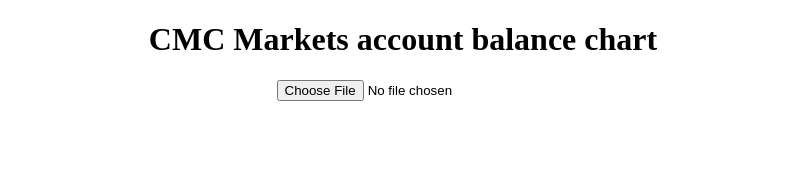
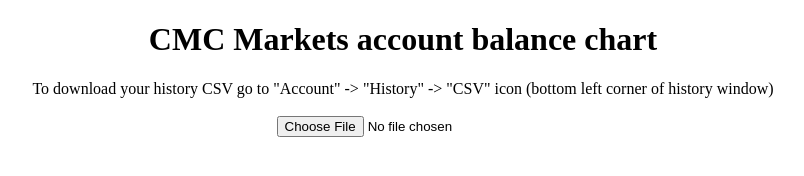
Before and after one commit to sizov/cmc-balance-chart, a plain HTML site: page index.html in a window 1280 px wide. Shown: the whole page, without its empty margins (237-1041 px from the left). Drawn offline with Linux system fonts and the light colour scheme.

Commit message:
Refactoring

```diff
--- a/index.html
+++ b/index.html
@@ -16,7 +16,13 @@
 
 <div class="centered">
     <h1>CMC Markets account balance chart</h1>
-    <input id="file" type="file" name="files"/>
+    <section>To download your history CSV go to "Account" -> "History" -> "CSV" icon (bottom left corner of history
+        window)
+    </section>
+    <br>
+    <section>
+        <input id="file" type="file" name="files"/>
+    </section>
 </div>
 
 
```
Also changed, not shown: 1 other file.
